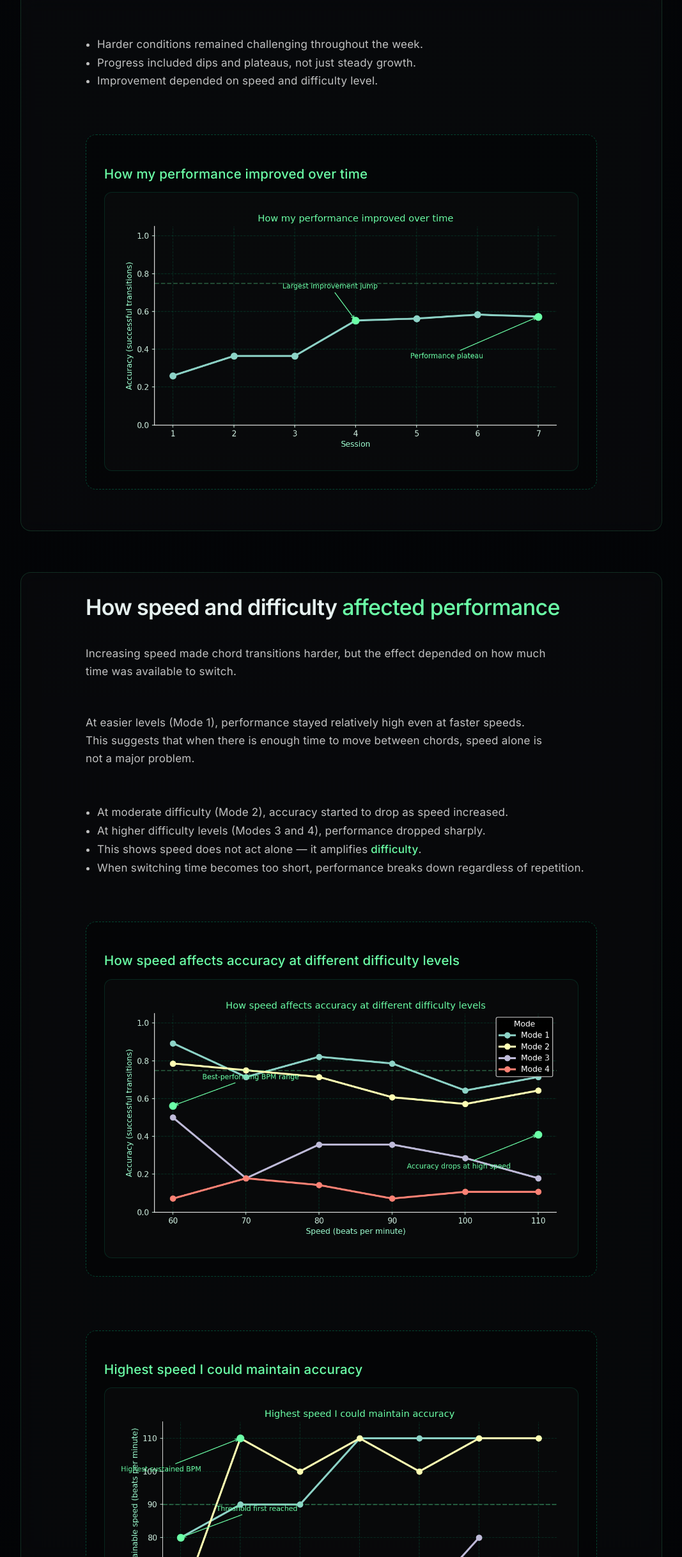
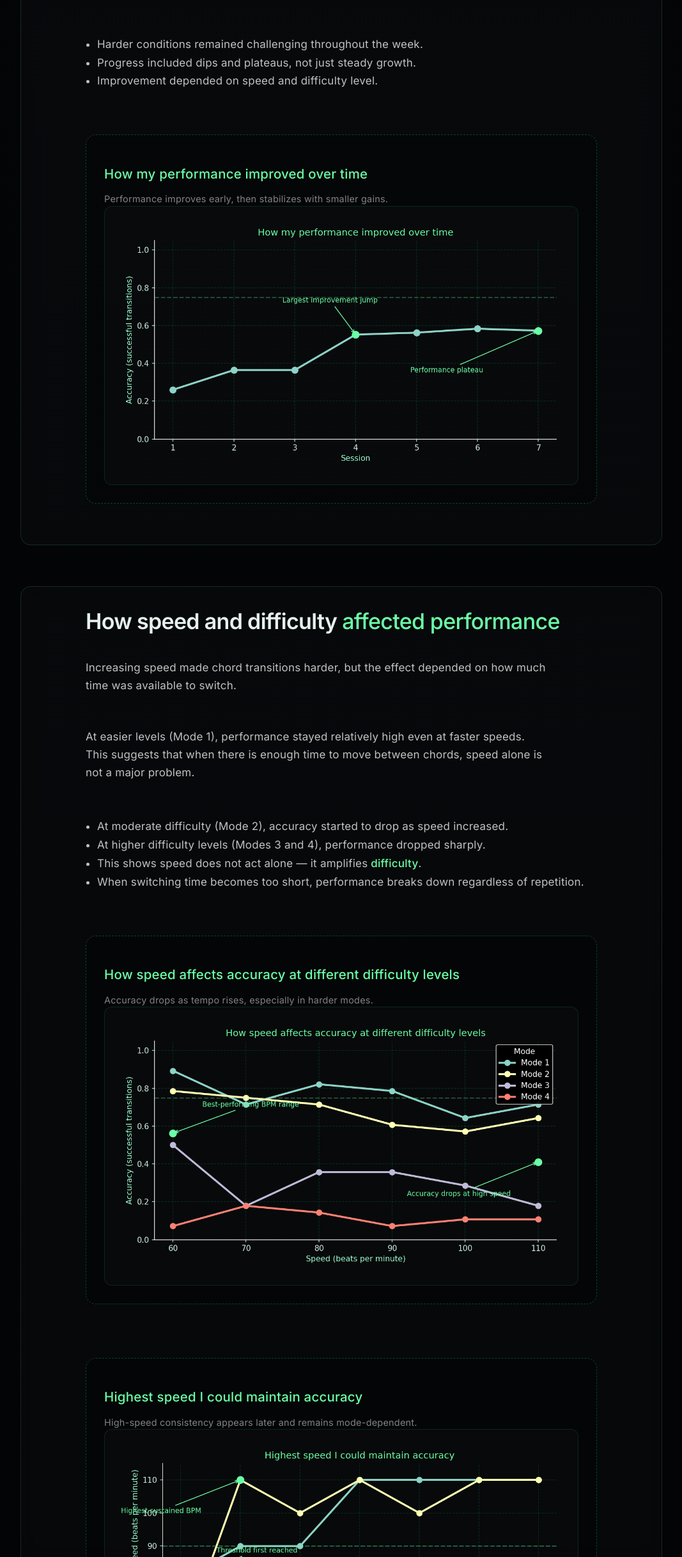
Before and after one commit to rishav-basnet/Guitar-Learning-Research-Website, a React (Vite) app: page / in a window 1280 px wide. Shown: the part 6190-8623 px from the top of the page at 64% size, without its empty margins (106-1173 px from the left). Built offline with nearby package versions, Linux system fonts and the light colour scheme.

Commit message:
Highlight key insights and thresholds in visualizations

```diff
--- a/src/components/Factors.jsx
+++ b/src/components/Factors.jsx
@@ -42,6 +42,9 @@ export default function Factors() {
         <h3 className="chart-title">
           How speed affects accuracy at different difficulty levels
         </h3>
+        <p className="chart-caption">
+          Accuracy drops as tempo rises, especially in harder modes.
+        </p>
         <div className="chart-container">
           <img
             className="chart-image"
@@ -53,6 +56,9 @@ export default function Factors() {
       </div>
       <div className="chart-card">
         <h3 className="chart-title">Highest speed I could maintain accuracy</h3>
+        <p className="chart-caption">
+          High-speed consistency appears later and remains mode-dependent.
+        </p>
         <div className="chart-container">
           <img
             className="chart-image"
--- a/src/components/Outcome.jsx
+++ b/src/components/Outcome.jsx
@@ -34,8 +34,11 @@ export default function Outcome() {
         <li>Progress included dips and plateaus, not just steady growth.</li>
         <li>Improvement depended on speed and difficulty level.</li>
       </ul>
-      <div className="chart-card">
+      <div className="chart-card chart-card--primary">
         <h3 className="chart-title">How my performance improved over time</h3>
+        <p className="chart-caption">
+          Performance improves early, then stabilizes with smaller gains.
+        </p>
         <div className="chart-container">
           <img
             className="chart-image"
```
